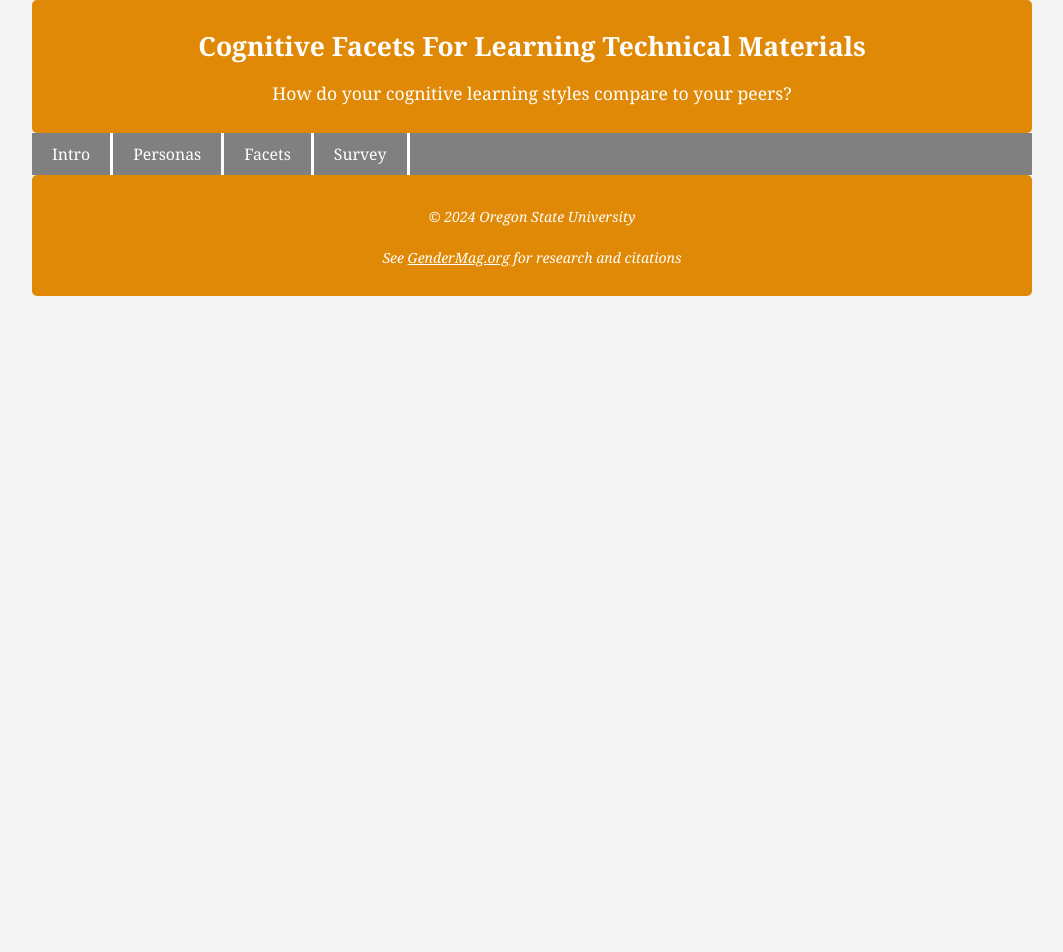
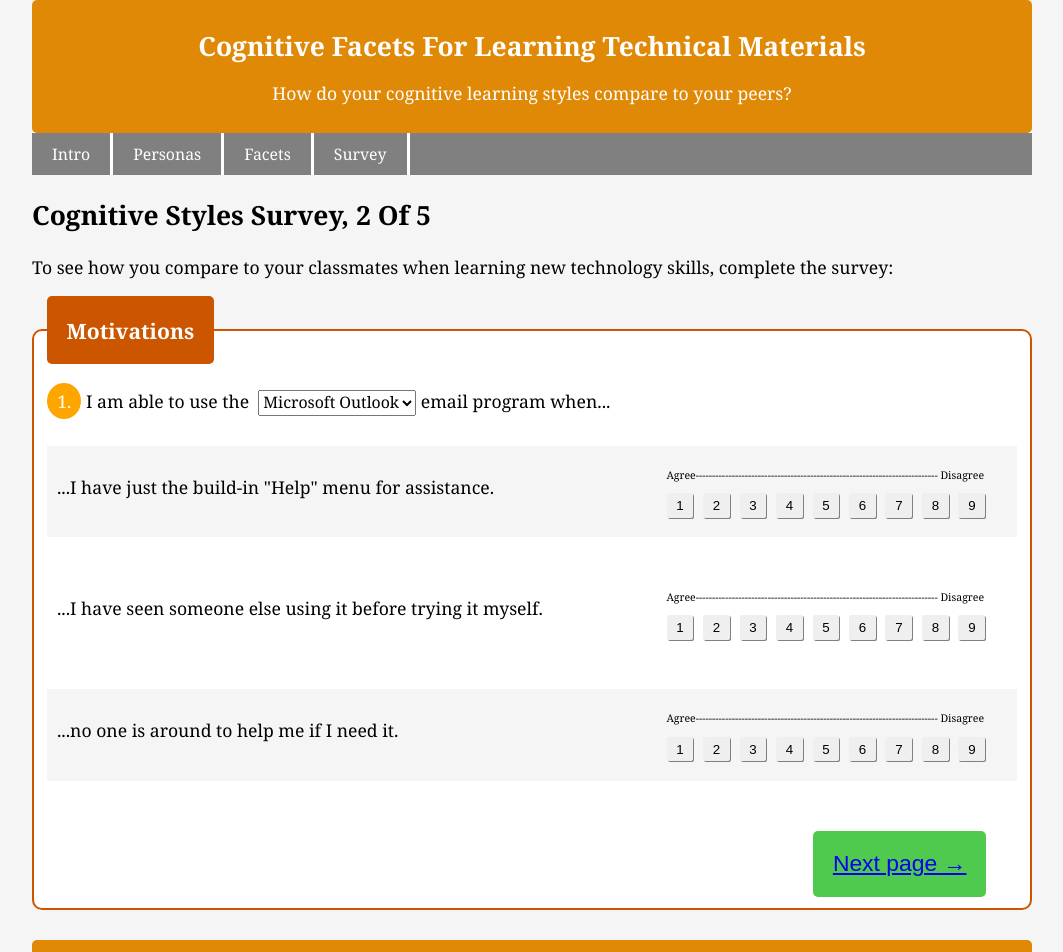
Before and after one commit to PamVanLonden/cognitive-styles, a React (Vite) app in the folder frontend/: page /motivation-survey in a window 1280 px wide. Shown: the top 952 px of the page, without its empty margins (108-1171 px from the left). Before the commit the page ends 800 px from the top, so only its background shows below. Built offline with nearby package versions, Linux system fonts and the light colour scheme; a web font is replaced by a local one.

Commit message:
Add files via upload

```diff
--- a/frontend/src/App.css
+++ b/frontend/src/App.css
@@ -6,6 +6,7 @@ body {
     font-size:1.1em;
     margin:0 auto;
     max-width:1000px;
+    min-width:900px;
 }
 header, footer {
     color:white;
@@ -29,17 +30,20 @@ cite a {color:white;}
 h1, h2, h3, h4, dt {text-transform:capitalize;}
 dt {color:#C34500;}
 .smaller {font-size:60%;}
-
-
+/* span {display:block;} */
+.circle {
+    border-radius:50%;
+    padding:6px 10px;
+    color:white;
+    background-color:orange;
+}
 form {
     display:flex;
     flex-flow:column;
 }
-label, input, textarea {
-    font-family: 'Noto Serif', serif;
-}
+
 fieldset {
-width:100%;
+width:97%;
 margin:0 3% 3% 0;
 border:2px solid #cc5500;
 border-radius:10px;
@@ -51,6 +55,7 @@ font-weight:bold;
 font-size:120%;
 color:white;
 padding:2%;
+margin-bottom:2%;
 border-radius:5px;
 }
 fieldset p {
@@ -59,19 +64,64 @@ font-weight:400;
 padding-top:2%;
 }
 
-fieldset p:nth-child(even),
-fieldset p:nth-child(even) select {background-color:whitesmoke; padding-left:3%;}
-span {
-display:block;
+label, input, textarea, select {
+    font-family: inherit;
 }
-label:hover,
-label:active { background-color:white; }
+select {
+    font-size: 90%;
+}
+#survey .question:nth-child(odd) {
+    background-color:whitesmoke;
+}
+#survey label {
+    width:600px;
+    float:left;
+    margin:3% 1% ;
+}
+#survey aside {
+    vertical-align:middle;
+    line-height:2;
+    margin:0;
+}
+
+.scale:before {
+    content: "Agree-------------------------------------------------------------------------- Disagree";
+    display:block;
+    font-size:60%;
+}
+.buttonGroup button {
+    margin: 0 1% 2% 0;
+    border:0;
+    padding:.5% 1%;
+    box-shadow:1px 1px gray;
+    border-radius:2px;
+}
+.buttonGroup button:hover {
+    color:white;
+    background:orange;
+    border:0;
+}
+.buttonGroup button.selected {
+    color:white;
+    background:orange;
+    border:0;
+}
+fieldset > button[type="submit"] {
+    display:block;
+    clear:both;
+    font-size:130%;
+    color:white;
+    background-color:rgb(79, 202, 79);
+    border:0;
+    border-radius:5px;
+    padding:2%;
+    margin-left:79%;
+}
 
 
 input[type="radio"] {
 margin:3% 0 1% 3%;
 border:1px solid gray;
-
 }
 .output { /* textarea */
 border:0;
--- a/frontend/src/App.jsx
+++ b/frontend/src/App.jsx
@@ -6,8 +6,12 @@ import Slogan from './modules/Slogan.jsx';
 import HomePage from './modules/HomePage.jsx';
 import PersonasPage from './modules/PersonasPage.jsx';
 import FacetsPage from './modules/FacetsPage.jsx';
-import QuizPage from './modules/quizzes/QuizPage.jsx';
-import QuizSummary from './modules/quizzes/QuizSummary.jsx';
+import SelfEfficacySurvey from './modules/quizzes/SelfEfficacySurvey.jsx';
+import MotivationSurvey from './modules/quizzes/MotivationSurvey.jsx';
+import LearningStyleSurvey from './modules/quizzes/LearningStyleSurvey.jsx';
+import InformationProcessingSurvey from './modules/quizzes/InformationProcessingSurvey.jsx';
+import AttitudeTowardRiskSurvey from './modules/quizzes/AttitudeTowardRiskSurvey.jsx';
+import SurveySummary from './modules/quizzes/SurveySummary.jsx';
 
 
 // import reactLogo from './assets/react.svg'
@@ -29,11 +33,15 @@ function App() {
         <main>
         <section>
           <Routes>
-              <Route path="/"             element={<HomePage />}></Route>
-              <Route path="/personasPage" element={<PersonasPage />}></Route>
-              <Route path="/facetsPage"   element={<FacetsPage />}></Route>
-              <Route path="/quiz"         element={<QuizPage />}></Route>
-              <Route path="/quizSummary"  element={<QuizSummary />}></Route>
+              <Route path="/"                     element={<HomePage />}></Route>
+              <Route path="/personasPage"         element={<PersonasPage />}></Route>
+              <Route path="/facetsPage"           element={<FacetsPage />}></Route>
+              <Route path="/self-efficacy-survey" element={<SelfEfficacySurvey />}></Route>
+              <Route path="/motivation-survey"    element={<MotivationSurvey />}></Route>
+              <Route path="/learning-style-survey" element={<LearningStyleSurvey />}></Route>
+              <Route path="/info-processing-survey" element={<InformationProcessingSurvey />}></Route>
+              <Route path="/attitude-risk-survey" element={<AttitudeTowardRiskSurvey />}></Route>
+              <Route path="/surveySummary"          element={<SurveySummary />}></Route>
           </Routes>
         </section>
         </main>
```
